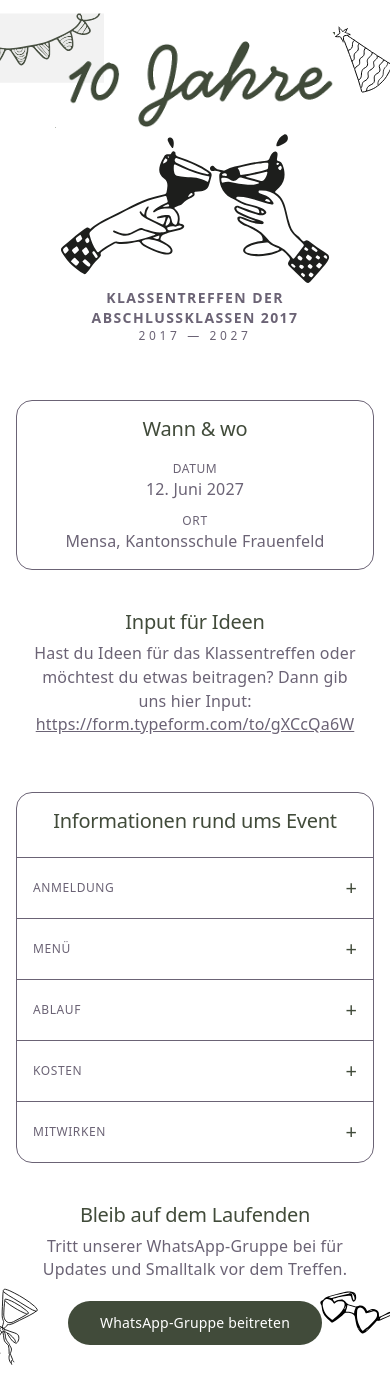
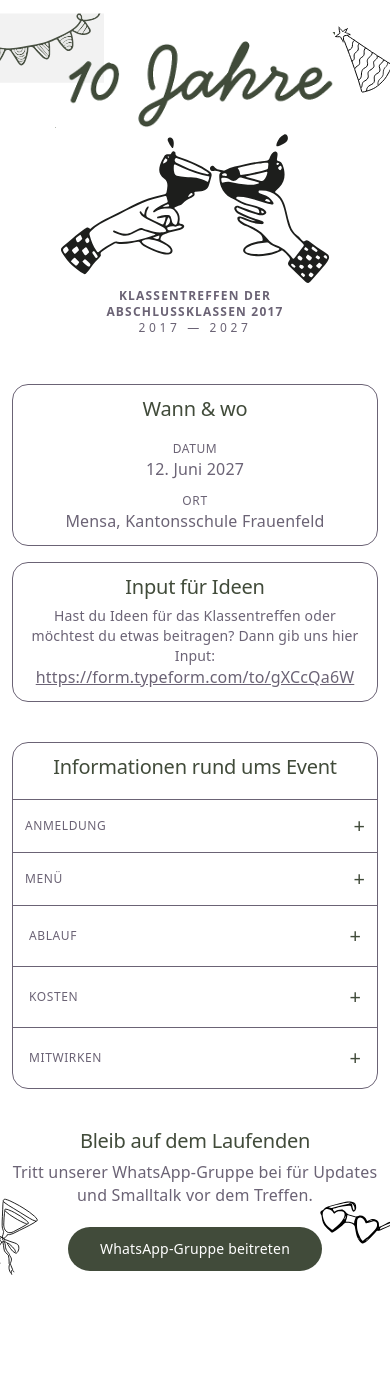
Before and after one commit to melaniemenge/klassentreffen, a React (Vite) app: page / in a window 390 px wide. After the commit the page ends 1303 px from the top, so only its background shows below. Built offline with nearby package versions, Linux system fonts and the light colour scheme.

Commit message:
correct sizing

```diff
--- a/src/App.tsx
+++ b/src/App.tsx
@@ -41,7 +41,7 @@ Nachricht: ${message}
 
   */}
   return (
-    <main className="relative mx-auto max-w-4xl px-4 sm:px-6 pb-12 sm:pb-20 overflow-hidden">
+    <main className="relative mx-auto max-w-4xl px-3 sm:px-6 pb-8 sm:pb-20 overflow-hidden">
         <img src={partyhat} className="pointer-events-none absolute -right-4 top-4 h-20 w-20 sm:right-4 sm:-top-2 sm:h-20 sm:w-20 md:h-28 md:w-28 -rotate-12" style={{ color: 'var(--text-h)' }} />
         <img src={glass} className="pointer-events-none absolute -left-12 bottom-4 h-24 w-24 sm:-left-8 sm:bottom-6 sm:h-24 sm:w-24 md:-left-16 md:h-32 md:w-32" style={{ color: 'var(--text-h)' }} />
         <img src={glasses} className="pointer-events-none absolute -right-4 bottom-8 h-24 w-24 sm:-right-8 sm:h-24 sm:w-24 md:h-32 md:w-32 md:block" style={{ color: 'var(--text-h)' }} />
@@ -50,17 +50,17 @@ Nachricht: ${message}
         <header className="text-center relative z-10 flex flex-col items-center justify-center px-4 py-8">
           <img src={zehnJahre} alt="10 Jahre" className="h-24 w-auto sm:h-32 md:h-40" />
           <img src={hands} alt="Hands" className="pointer-events-none h-40 w-80 sm:h-28 sm:w-56 md:h-40 md:w-80" style={{ filter: 'invert(0.25) brightness(0.3)' }} />
-          <p className="mt-12 text-sm font-bold uppercase tracking-widest md:text-base">
+          <p className="mt-8 text-xs sm:text-sm font-bold uppercase tracking-widest md:text-base">
             Klassentreffen der<br />Abschlussklassen 2017
           </p>
-          <p className="mt-10 text-xs tracking-[0.3em] text-muted-foreground">
+          <p className="mt-6 sm:mt-10 text-xs tracking-[0.3em] text-muted-foreground">
             2017 — 2027
           </p>
         </header>
       </div>
       {/* Event info */}
-        <div className="mt-6 sm:mt-8 rounded-2xl border border-primary/20 bg-card/60 p-4 sm:p-8 backdrop-blur-sm">
-          <h2 className="text-2xl font-semibold">Wann & wo</h2>
+        <div className="mt-4 sm:mt-8 rounded-2xl border border-primary/20 bg-card/60 p-3 sm:p-8 backdrop-blur-sm">
+          <h2 className="text-lg sm:text-2xl font-semibold">Wann & wo</h2>
           <dl className="mt-5 space-y-3 text-base">
             <div>
               <dt className="text-xs uppercase tracking-wider text-muted-foreground">Datum</dt>
@@ -75,9 +75,9 @@ Nachricht: ${message}
             </div>
           </dl>
         </div>
-        <div className="mt-6 sm:mt-8 rounded-2xl border-primary/20 bg-card/60 p-4 sm:p-8 backdrop-blur-sm justify-center">
-          <h2 className="text-2xl font-semibold">Input für Ideen</h2>
-          <p className="mt-4 text-base">
+        <div className="mt-4 sm:mt-8 rounded-2xl border border-primary/20 bg-card/60 p-3 sm:p-8 backdrop-blur-sm flex flex-col items-center text-center">
+          <h2 className="text-lg sm:text-2xl font-semibold">Input für Ideen</h2>
+          <p className="mt-2 sm:mt-4 text-sm sm:text-base">
             Hast du Ideen für das Klassentreffen oder möchtest du etwas beitragen? Dann gib uns hier Input:
           </p>
             <a className='underline' href="https://form.typeform.com/to/gXCcQa6W" target="_blank" rel="noopener noreferrer">https://form.typeform.com/to/gXCcQa6W</a>
@@ -86,13 +86,13 @@ Nachricht: ${message}
 
         {/* Event info - Accordion */}
         <div className="mt-10 sm:mt-16 rounded-2xl border border-primary/20 bg-card/60 backdrop-blur-sm overflow-hidden">
-          <h2 className="text-2xl font-semibold p-4 sm:p-8 pb-4 sm:pb-4">Informationen rund ums Event</h2>
+          <h2 className="text-lg sm:text-2xl font-semibold p-3 sm:p-8 pb-3 sm:pb-4">Informationen rund ums Event</h2>
 
           {/* Accordion Item 1 */}
           <div className="border-t border-primary/20">
             <button
               onClick={() => toggleAccordion(0)}
-              className="w-full flex justify-between items-center p-4 sm:p-8 hover:bg-primary/5 transition"
+              className="w-full flex justify-between items-center p-3 sm:p-8 hover:bg-primary/5 transition"
             >
               <dt className="text-xs uppercase tracking-wider text-muted-foreground">Anmeldung</dt>
               <span style={{ color: 'var(--text-h)' }} className="text-xl">
@@ -100,7 +100,7 @@ Nachricht: ${message}
               </span>
             </button>
             {openAccordion === 0 && (
-              <div className="px-4 sm:px-8 pb-4 sm:pb-8 text-base">
+              <div className="px-3 sm:px-8 pb-3 sm:pb-8 text-sm sm:text-base">
                 <p>Die Anmeldung ist ab dem 01. Januar 2027 über diese Website möglich.</p>
               </div>
             )}
@@ -110,7 +110,7 @@ Nachricht: ${message}
           <div className="border-t border-primary/20 text-left">
             <button
               onClick={() => toggleAccordion(1)}
-              className="w-full flex justify-between items-center p-4 sm:p-8 hover:bg-primary/5 transition"
+              className="w-full flex justify-between items-center p-3 sm:p-8 hover:bg-primary/5 transition"
             >
               <dt className="text-xs uppercase tracking-wider text-muted-foreground">Menü</dt>
               <span style={{ color: 'var(--text-h)' }} className="text-xl">
```
